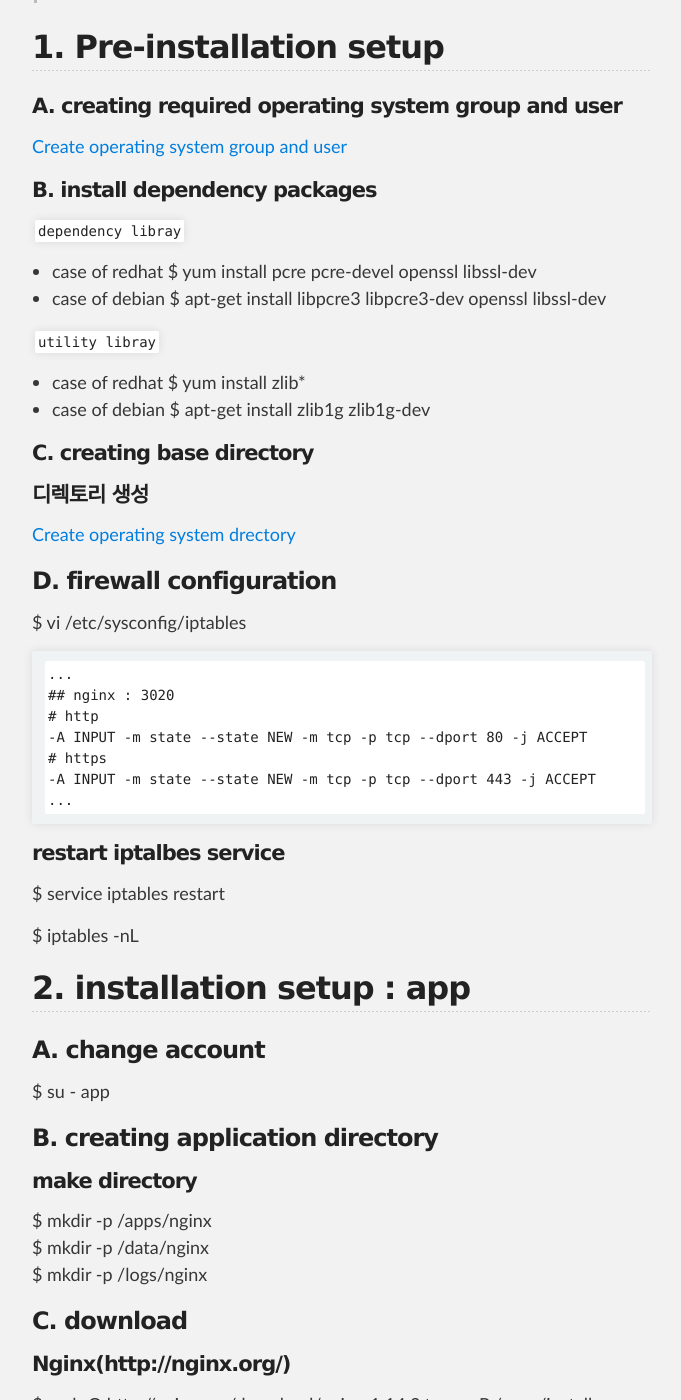
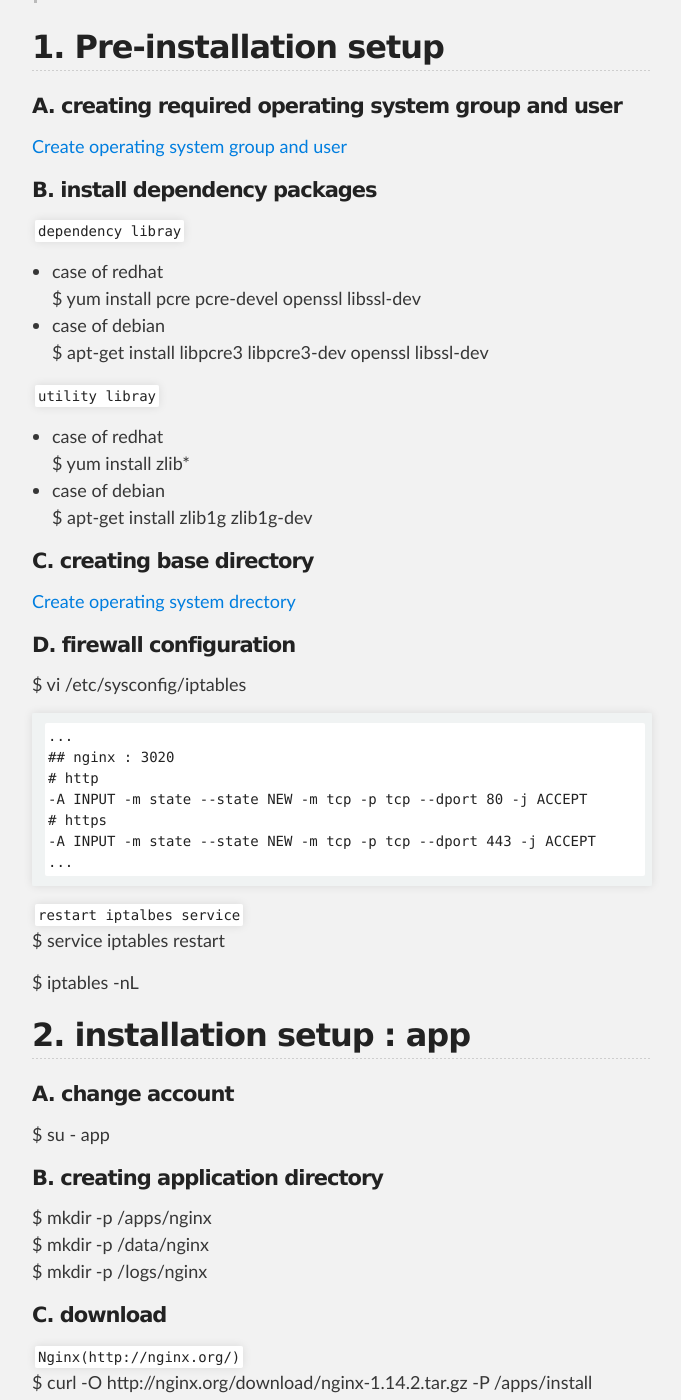
Before and after one commit to unlimited9/unlimited9.github.com, a Jekyll site: the page built from reference.notes/TA/nginx/install.n.setup.md, in a window 1280 px wide and 1400 px high, scrolled down 393 px. Shown: the whole window, without its empty margins (298-979 px from the left). Built offline with Jekyll 4.4.1, drawn with Linux system fonts in a browser that asks for light colours; our own code applies the rules of GitHub Pages for plain Markdown files.

Commit message:
Update install.n.setup.md

````diff
--- a/reference.notes/TA/nginx/install.n.setup.md
+++ b/reference.notes/TA/nginx/install.n.setup.md
@@ -23,11 +23,9 @@ $ yum install zlib*
 $ apt-get install zlib1g zlib1g-dev
 
 #### C. creating base directory
-
-#### 디렉토리 생성
 [Create operating system drectory](/reference.notes/TA/system/create.directory.md)
 
-### D. firewall configuration
+#### D. firewall configuration
 
 $ vi /etc/sysconfig/iptables
 ```
@@ -40,32 +38,28 @@ $ vi /etc/sysconfig/iptables
 ...
 ```
 
-#### restart iptalbes service
+`restart iptalbes service`
 $ service iptables restart
 
 $ iptables -nL
 
 ## 2. installation setup : app
 
-### A. change account
-
+#### A. change account
 $ su - app
 
-### B. creating application directory
-
-#### make directory
+#### B. creating application directory
 $ mkdir -p /apps/nginx
 $ mkdir -p /data/nginx
 $ mkdir -p /logs/nginx
 
-### C. download
+#### C. download
 
-#### Nginx(http://nginx.org/)
-
+`Nginx(http://nginx.org/)`
 $ curl -O http://nginx.org/download/nginx-1.14.2.tar.gz -P /apps/install
 ~~$ wget http://nginx.org/download/nginx-1.14.2.tar.gz -P /apps/install~~
 
-### D. install
+#### D. install
 
 #### decompress tarball
 $ tar -zxvf /apps/install/nginx-1.14.2.tar.gz
````
